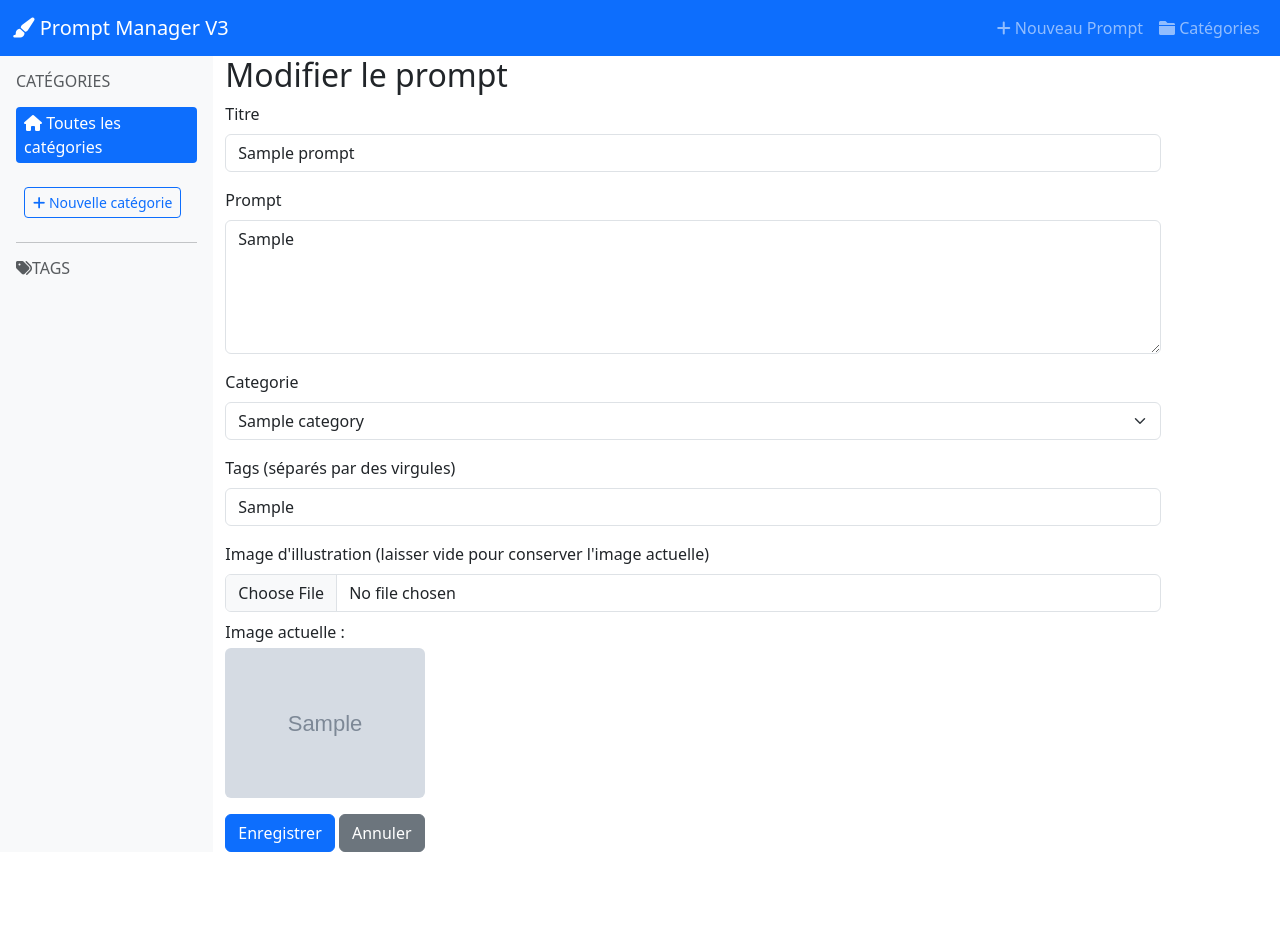
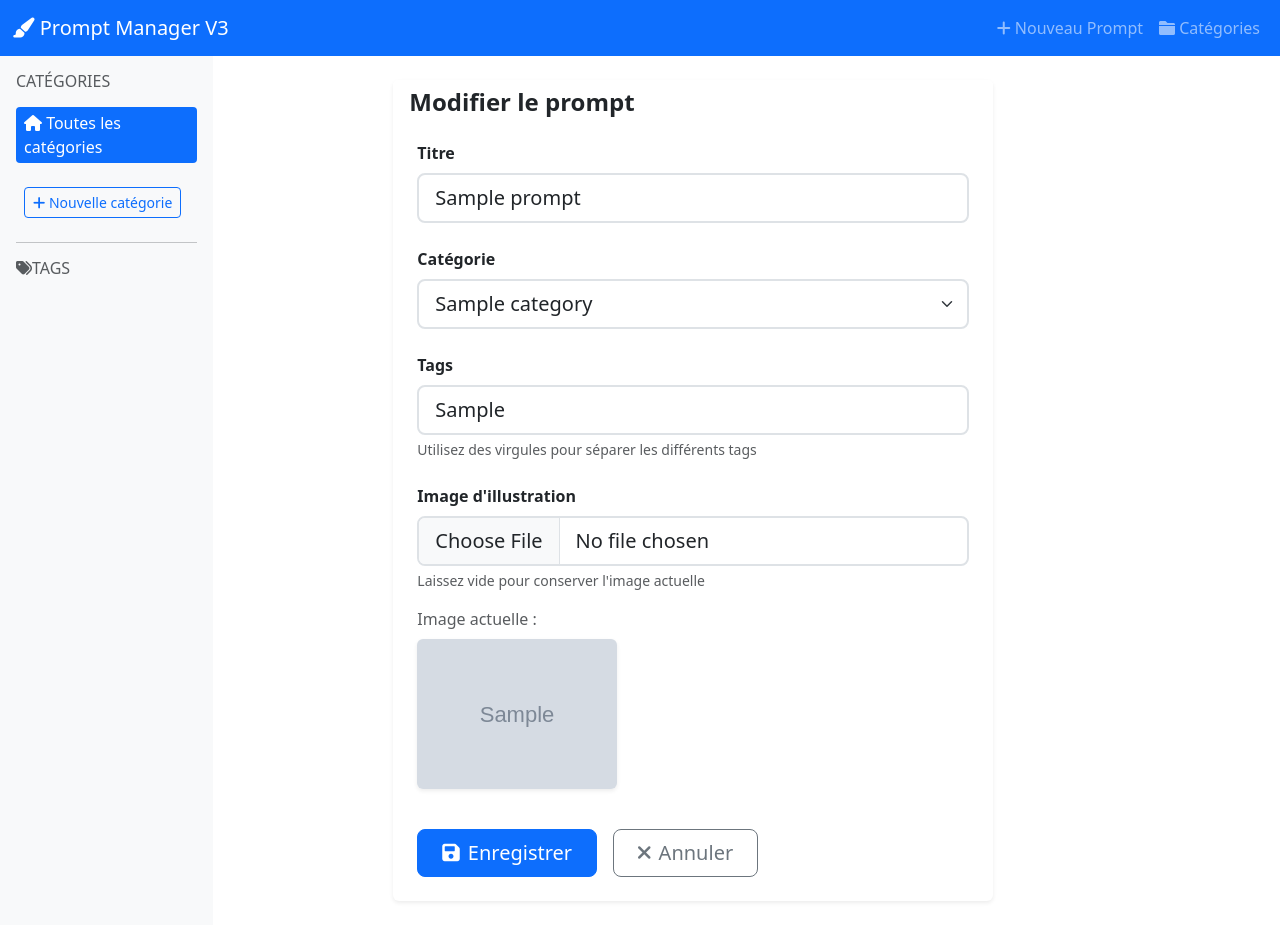
Before and after one commit to steph-vie/Prompt_manager, a Flask app: page /edit/1 in a window 1280 px wide. Before the commit the page ends 852 px from the top, so only its background shows below. Run offline with Flask 3, Linux system fonts and the light colour scheme; tables that the repository leaves empty hold one stand-in row (values such as "Sample post"); grey boxes marked "Sample" are stand-in pictures.

Commit message:
Update edit.html

```diff
--- a/templates/edit.html
+++ b/templates/edit.html
@@ -1,18 +1,24 @@
 {% extends "base.html" %}
 {% block content %}
-<h2>Modifier le prompt</h2>
+<div class="container-fluid py-4">
+  <div class="row justify-content-center">
+    <div class="col-lg-8">
+      <div class="card shadow-sm border-0">
+        <div class="card-header bg-white border-0 pb-0">
+          <h4 class="mb-0 text-dark fw-bold">Modifier le prompt</h4>
+        </div>
+        <div class="card-body p-4">
           <form method="POST" enctype="multipart/form-data">
-  <div class="mb-3">
-    <label class="form-label">Titre</label>
-    <input type="text" name="title" class="form-control" value="{{ prompt.title }}" required>
+            <div class="mb-4">
+              <label class="form-label fw-semibold text-dark">Titre</label>
+              <input type="text" name="title" class="form-control form-control-lg border-2"
+                     value="{{ prompt.title }}" required
+                     placeholder="Entrez le titre du prompt">
             </div>
-  <div class="mb-3">
-    <label class="form-label">Prompt</label>
-    <textarea name="prompt" class="form-control" rows="5" required>{{ prompt.prompt }}</textarea>
-  </div>
-  <div class="mb-3">
-    <label class="form-label">Categorie</label>
-    <select class="form-select" name="categorie" id="categorie">
+
+            <div class="mb-4">
+              <label class="form-label fw-semibold text-dark">Catégorie</label>
+              <select class="form-select form-select-lg border-2" name="categorie" id="categorie">
                 {% for value, label in liste_categories %}
                 <option value="{{ value }}"
                     {% if prompt.category_id == value %}selected{% endif %}>
@@ -21,18 +27,44 @@
                 {% endfor %}
               </select>
             </div>
-  <div class="mb-3">
-    <label class="form-label">Tags (séparés par des virgules)</label>
-    <input type="text" name="tags" class="form-control" value="{{ prompt.tags }}">
+
+            <div class="mb-4">
+              <label class="form-label fw-semibold text-dark">Tags</label>
+              <input type="text" name="tags" class="form-control form-control-lg border-2"
+                     value="{{ prompt.tags }}"
+                     placeholder="Séparez les tags par des virgules">
+              <div class="form-text">Utilisez des virgules pour séparer les différents tags</div>
             </div>
-  <div class="mb-3">
-    <label class="form-label">Image d'illustration (laisser vide pour conserver l'image actuelle)</label>
-    <input type="file" name="image" class="form-control">
+
+            <div class="mb-4">
+              <label class="form-label fw-semibold text-dark">Image d'illustration</label>
+              <input type="file" name="image" class="form-control form-control-lg border-2"
+                     accept="image/*">
+              <div class="form-text">Laissez vide pour conserver l'image actuelle</div>
+
               {% if prompt.image_filename %}
-      <p class="mt-2">Image actuelle :<br><img src="{{ url_for('static', filename='uploads/' ~ prompt.image_filename) }}" class="img-fluid rounded mt-1" style="max-width: 200px;"></p>
+              <div class="mt-3">
+                <p class="text-muted mb-2">Image actuelle :</p>
+                <img src="{{ url_for('static', filename='uploads/' ~ prompt.image_filename) }}"
+                     class="img-fluid rounded shadow-sm"
+                     style="max-width: 200px; max-height: 150px; object-fit: cover;">
+              </div>
               {% endif %}
             </div>
-  <button type="submit" class="btn btn-primary">Enregistrer</button>
-  <a href="{{ url_for('prompt.view', prompt_id=prompt.id) }}" class="btn btn-secondary">Annuler</a>
+
+            <div class="d-flex gap-3 pt-3">
+              <button type="submit" class="btn btn-primary btn-lg px-4">
+                <i class="fas fa-save me-2"></i>Enregistrer
+              </button>
+              <a href="{{ url_for('prompt.view', prompt_id=prompt.id) }}"
+                 class="btn btn-outline-secondary btn-lg px-4">
+                <i class="fas fa-times me-2"></i>Annuler
+              </a>
+            </div>
           </form>
+        </div>
+      </div>
+    </div>
+  </div>
+</div>
 {% endblock %}
```
Lines whose indentation alone changed are shown as unchanged.
